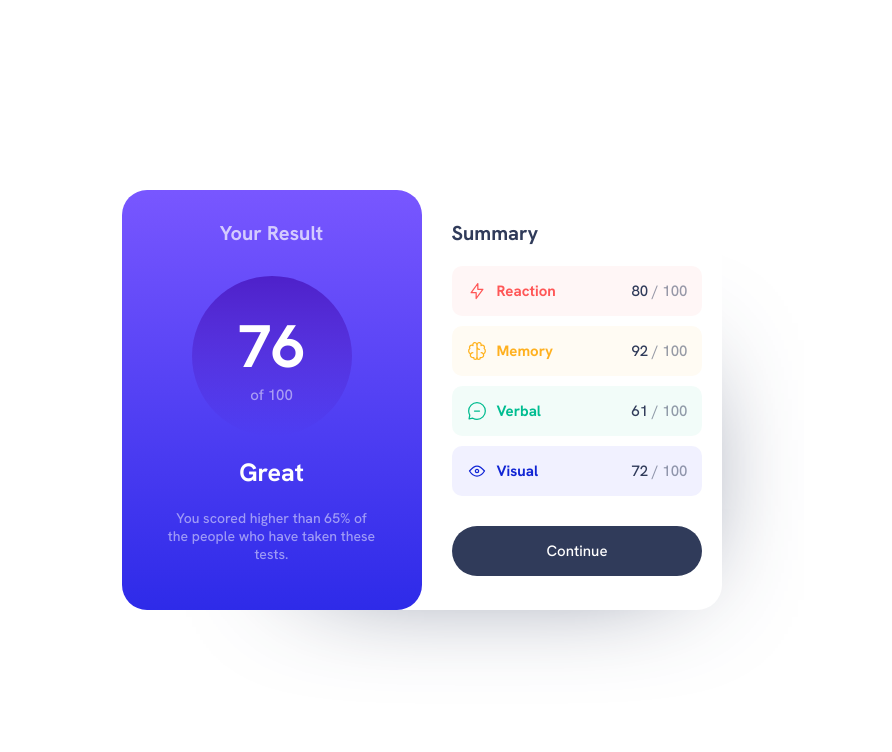
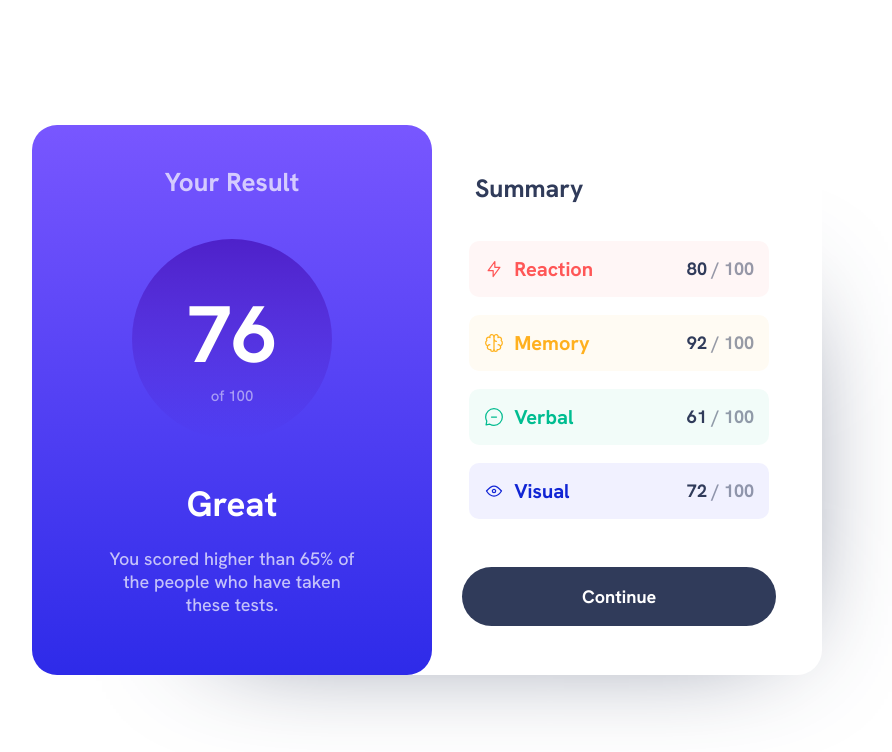
Before and after one commit to Ahmedalzarka/results-summary-component-main, a plain HTML site: page index.html in a window 1280 px wide. Shown: the whole page, without its empty margins (213-1105 px from the left). Drawn offline with Linux system fonts and the light colour scheme.

Commit message:
resizing the whole body

```diff
--- a/css/app.css
+++ b/css/app.css
@@ -26,9 +26,9 @@ main{
     height:100%;
 }
 .container{
-    min-width: 600px;
+    min-width: 790px;
     width:30%;
-    height: 420px;
+    height: 550px;
     background-color:white;
     box-shadow: 70px 70px 120px -120px var(--dark-gray-blue);
     display: flex;
@@ -37,7 +37,7 @@ main{
 }
 /* left half */
 .left{
-    min-width:300px;
+    min-width:400px;
     background: linear-gradient(hsl(252, 100%, 67%),hsl(241, 81%, 54%));
     display: flex;
     align-items: center;
@@ -47,14 +47,15 @@ main{
     border-radius: 25px;
 }
 h1{
-    font-size:2em;
+    font-size:2.6em;
     opacity: 0.7;
     font-family: Hanken Grotesk;
-    margin-top: 30px;
+    margin-top: 40px;
+    margin-bottom: 10px;
 }
 .result-circle{
-    width:160px;
-    height:160px;
+    width:200px;
+    height:200px;
     border-radius: 50%;
     background:linear-gradient(hsla(256, 72%, 46%, 1),hsla(241, 72%, 46%, 0));
     display: flex;
@@ -64,36 +65,45 @@ h1{
     margin-top:10px;
 }
 .result-number{
-    font-size: 6em;
+    font-size: 8em;
+    margin-top:10px;
 }
 p{
     font-size:1.5em;
     opacity: 0.5;
 }
 .great{
-    font-size: 2.5em;
+    font-size: 3.5em;
+    margin-top:22px;
 }
 .recommendations{
-    width:210px;
-    font-size:1.4em;
-    opacity: 0.5;
+    font-size:1.8em;
+    opacity: 0.7;
     text-align: center;
 }
 /* right half */
 .right{
     padding:30px;
+    display: flex;
+    justify-content: center;
+    align-items: center;
+    flex-direction: column;
+    gap:18px;
 
 }
 .summary{
-    margin-bottom: 20px;
-    font-size:2em;
+    font-size:2.5em;
+    font-weight: bold;
     color: var(--dark-gray-blue);
+    margin-left:-180px;
+    margin-top: 10px;
+    margin-bottom: 18px;
+
 }
 .card{
-    min-width:230px;
-    padding: 10px;
+    min-width:300px;
+    padding: 20px;
     border-radius: 10px;
-    margin: 10px auto;
     display: flex;
     align-items: center;
     padding:15px;
@@ -102,10 +112,11 @@ img{
     margin-right:10px;
 }
 h3{
-    font-size: 1.5em;
+    font-size: 2em;
 }
 .number{
-    font-size: 1.5em;
+    font-size: 1.8em;
+    font-weight: bold;
     margin: 0 0 0 auto;
     color:hsl(224, 30%, 27%);
     opacity: 1;
@@ -133,14 +144,14 @@ span{
 button{
     background-color: var(--dark-gray-blue);
     color:white;
-    padding:15px 95px;
+    padding:18px 120px;
     border-radius: 500px;
-    font-size:1.5em;
-    margin-top:auto;
+    font-size:1.8em;
+    margin-bottom: 13px;
     border: none;
+    font-weight: bold;
 }
 button:hover{
     background: linear-gradient(to bottom, hsl(252, 100%, 67%),hsl(241, 81%, 54%));
     color:white;
-    margin-top:auto;
 }
--- a/index.html
+++ b/index.html
@@ -21,7 +21,7 @@
           <p>of 100</p>
         </div>
         <h2 class="great">Great</h2>
-        <p class="recommendations">You scored higher than 65% of the people who have taken these tests.</p>
+        <p class="recommendations">You scored higher than 65% of<br> the people who have taken<br> these tests.</p>
       </div>
       <!-- right -->
       <div class="right">
```
